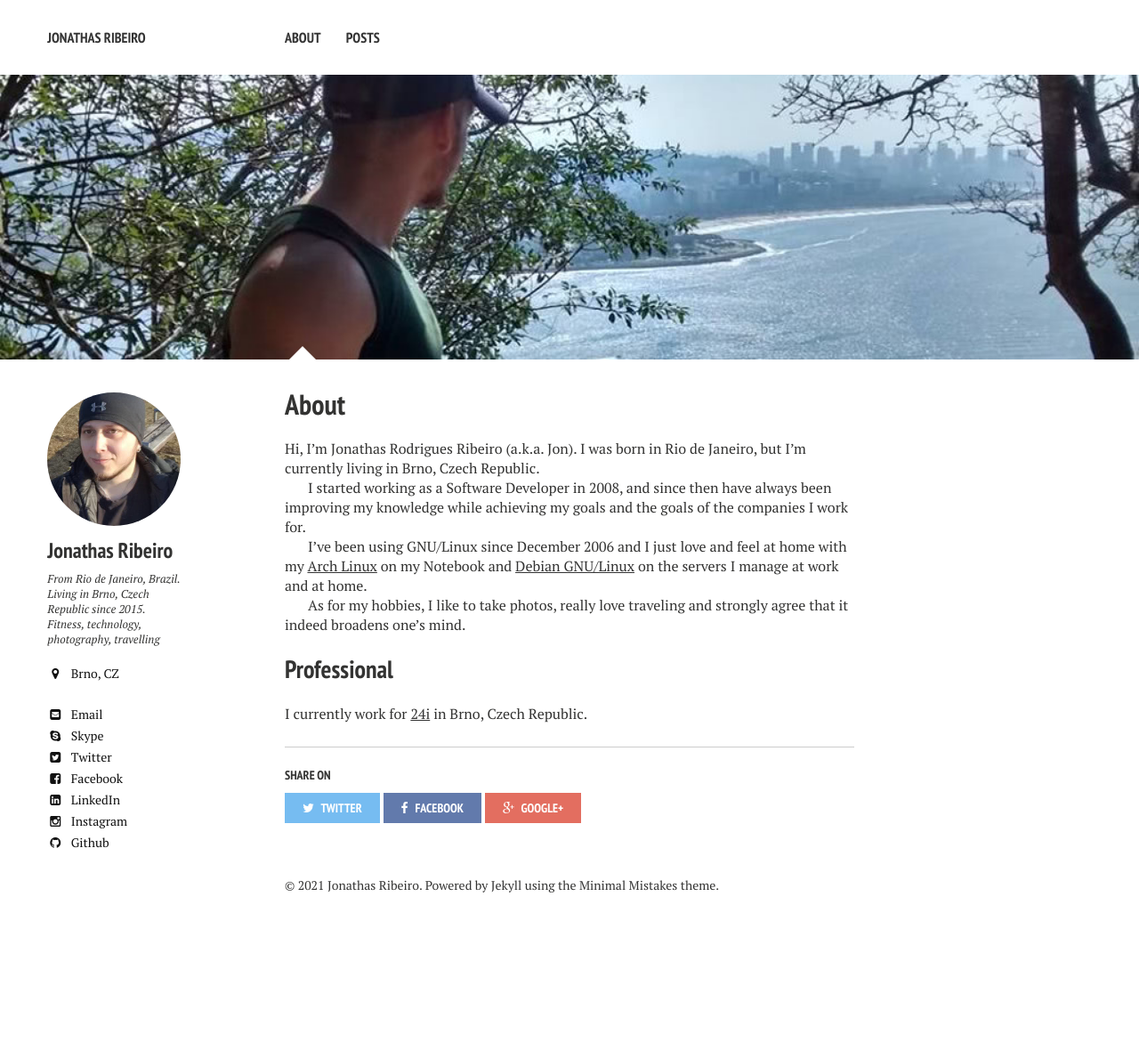
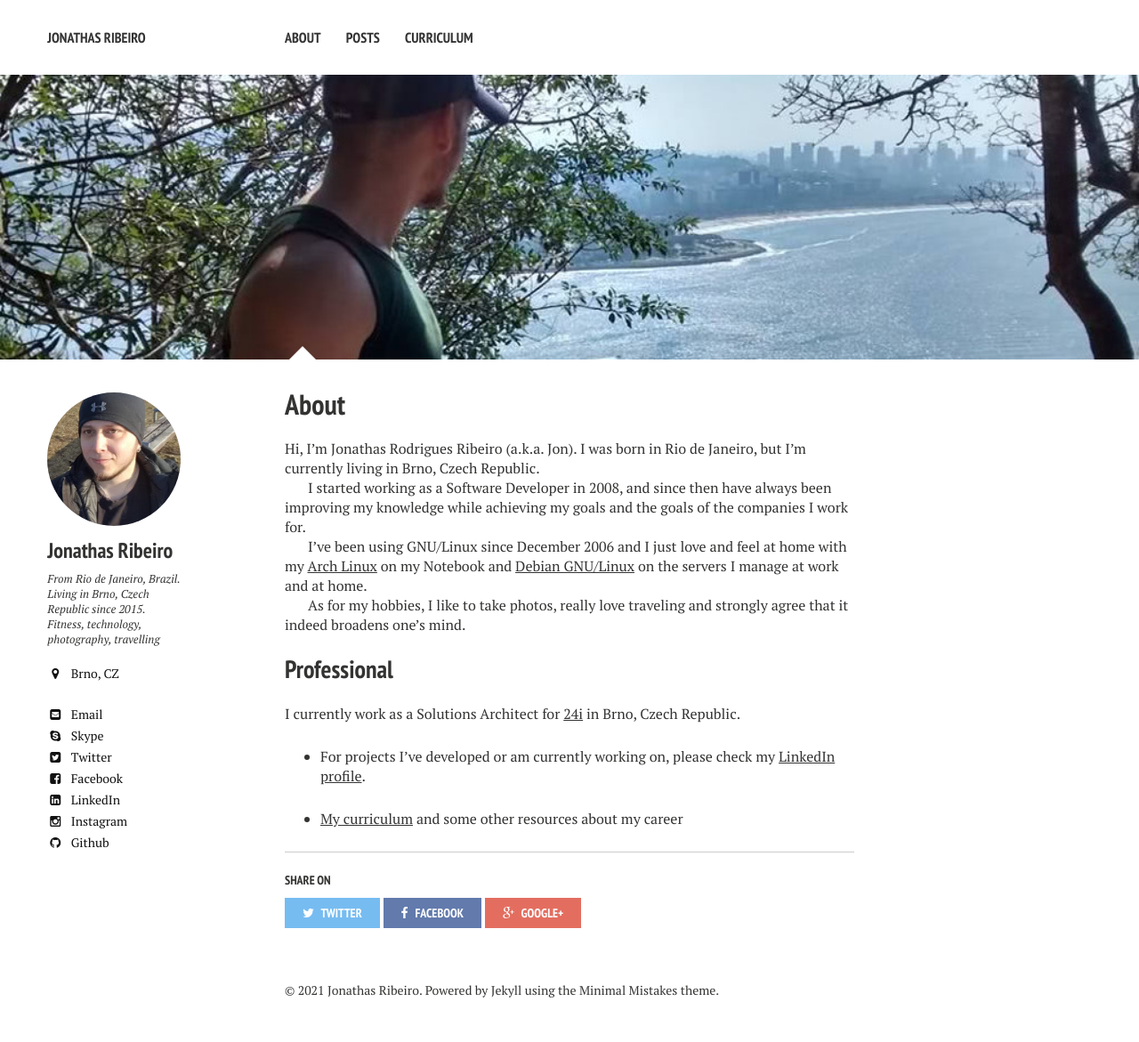
Before and after one commit to jonathas/jonathas.github.io, a Jekyll site: the page built from about/index.md, in a window 1280 px wide. Shown: the whole page at 89% size. Built offline with Jekyll 4.4.1, drawn with Linux system fonts in a browser that asks for light colours; nearby versions of some CDN libraries; before the commit the page ends 1053 px from its top, so only the background shows below that.

Commit message:
chore: added my CV

```diff
--- a/_data/navigation.yml
+++ b/_data/navigation.yml
@@ -5,3 +5,6 @@
 
 - title: Posts
   url: /posts/
+
+- title: Curriculum
+  url: /curriculum-vitae/
--- a/about/index.md
+++ b/about/index.md
@@ -20,4 +20,8 @@ As for my hobbies, I like to take photos, really love traveling and strongly agr
 
 ## Professional
 
-I currently work for [24i](http://24i.com) in Brno, Czech Republic.
+I currently work as a Solutions Architect for [24i](http://24i.com) in Brno, Czech Republic.
+
+* For projects I've developed or am currently working on, please check my [LinkedIn profile](https://www.linkedin.com/in/jonathasribeiro/).
+
+* [My curriculum](https://jonathas.com/curriculum-vitae) and some other resources about my career
```
Also changed, not shown: curriculum-vitae/index.md (added, +22 -0 lines).
